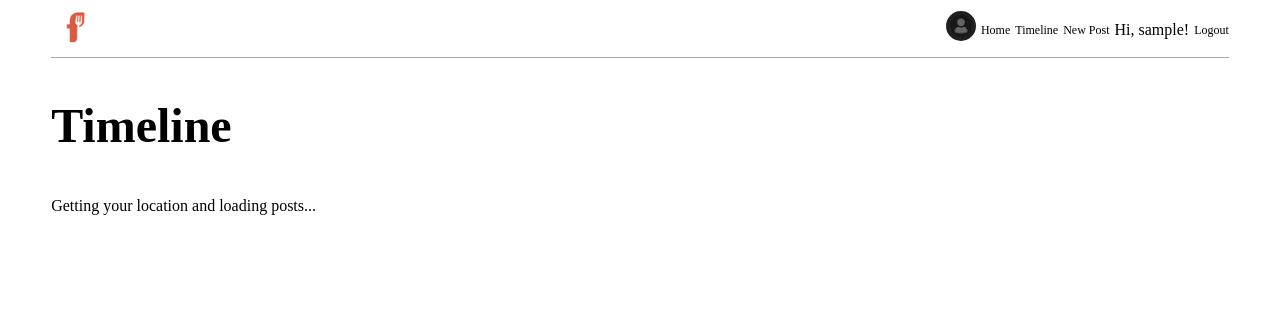
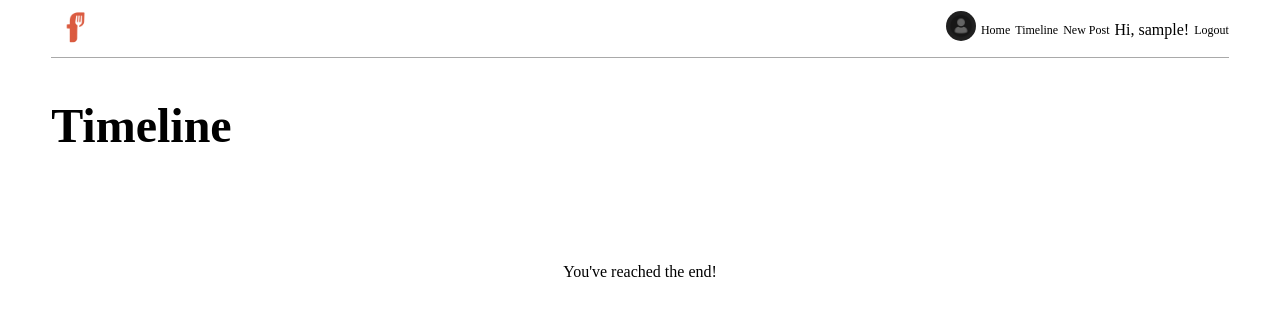
Before and after one commit to HY1109-maker/book_app, a Flask app: page /timeline in a window 1280 px wide. Shown: the top 319 px of the page. Run offline with Flask 3, Linux system fonts and the light colour scheme; the visitor is signed in with stand-in values (Sample User, id 1); data that the repository does not hold is empty.

Commit message:
timeline is pagenated, and the recomenndation is out of order. I need to fix it

```diff
--- a/app/routes.py
+++ b/app/routes.py
@@ -357,47 +357,19 @@ def haversine(lon1, lat1, lon2, lat2):
 @app.route('/api/timeline')
 @login_required
 def api_timeline():
-    lat = request.args.get('lat', type=float)
-    lon = request.args.get('lon', type=float)
+    # URLのクエリパラメータからページ番号を取得 (例: /api/timeline?page=2)
+    # 指定がなければ1ページ目
+    page = request.args.get('page', 1, type=int)
+    # 1ページあたりの投稿数
+    POSTS_PER_PAGE = 20
 
-    # タイムゾーン情報を持った「30日前の今」を計算
-    recent_date_aware = datetime.now(timezone.utc) - timedelta(days=30)
+    # データベースから指定されたページの投稿を取得
+    # .paginate()を使うことで、自動的にLIMITとOFFSETが設定される
+    pagination = Post.query.order_by(Post.timestamp.desc()).paginate(
+        page=page, per_page=POSTS_PER_PAGE, error_out=False
+    )
+    posts = pagination.items
 
-    # ▼▼▼ データベースでの比較用に、タイムゾーン情報を取り除いた naive 版を作成 ▼▼▼
-    recent_date_naive = recent_date_aware.replace(tzinfo=None)
-
-    # ▼▼▼ naive版を使ってデータベースに問い合わせる ▼▼▼
-    base_query = Post.query.filter(Post.timestamp >= recent_date_naive)
-
-    if lat is not None and lon is not None:
-        posts = base_query.all()
-        scored_posts = []
-
-        # スコア計算で使う「今」は、正確な aware 版を使用
-        now = datetime.now(timezone.utc)
-
-        for post in posts:
-            if not (post.shop and post.shop.latitude is not None and post.shop.longitude is not None):
-                continue
-
-            distance = haversine(lon, lat, post.shop.longitude, post.shop.latitude)
-            distance_score = 1 / (distance + 1)
-
-            # DBから取得した naive な時間に、aware 情報を付与して比較
-            post_time_aware = post.timestamp.replace(tzinfo=timezone.utc)
-            hours_ago = (now - post_time_aware).total_seconds() / 3600
-            time_score = 1 / (hours_ago + 1)
-
-            final_score = (time_score * 0.6) + (distance_score * 0.4)
-            scored_posts.append({'post': post, 'score': final_score})
-
-        sorted_posts_list = sorted(scored_posts, key=lambda x: x['score'], reverse=True)
-        posts = [item['post'] for item in sorted_posts_list]
-    else:
-        # 緯度経度がない場合は、新しい順に50件取得
-        posts = base_query.order_by(Post.timestamp.desc()).limit(50).all()
-
-    # JSONレスポンスを生成 (変更なし)
     posts_data = [{
         'id': post.id,
         'body': post.body,
@@ -406,7 +378,11 @@ def api_timeline():
         'shop_name': post.shop.name
     } for post in posts]
 
-    return jsonify(posts_data)
+    # フロントエンドに、次のページがあるかどうかの情報も返す
+    return jsonify({
+        'posts': posts_data,
+        'has_next_page': pagination.has_next
+    })
 
 
 # ▼▼▼ 既存の /timeline ルートは、HTMLを返すだけのシンプルなものにする ▼▼▼
--- a/app/templates/timeline.html
+++ b/app/templates/timeline.html
@@ -2,69 +2,39 @@
 
 {% block content %}
     <h1>Timeline</h1>
-    <p id="loading-message">Getting your location and loading posts...</p>
+    <div class="post-grid" id="timeline-grid">
+        </div>
 
-    <div class="post-grid">
-        {% for post in posts %}
-            <div class="post-card">
-                <img src="{{ url_for('static', filename='uploads/' + post.image_filename) }}" alt="User post">
-                <div class="post-info">
-                    <p class="post-body">{{ post.body or '' }}</p>
-                    <p class="post-meta">
-                        Posted by {{ post.author.username }} at {{ post.shop.name }}
-                    </p>
-                </div>
-            </div>
-        {% endfor %}
+    <div id="loading-indicator" style="text-align: center; padding: 20px; display: none;">
+        <p>Loading more posts...</p>
+    </div>
+    <div id="end-of-timeline" style="text-align: center; padding: 20px; display: none;">
+        <p>You've reached the end!</p>
     </div>
 {% endblock %}
-
 
 {% block head_extra %}
 <script>
 document.addEventListener('DOMContentLoaded', function () {
     const timelineGrid = document.getElementById('timeline-grid');
-    const loadingMessage = document.getElementById('loading-message');
+    const loadingIndicator = document.getElementById('loading-indicator');
+    const endOfTimelineMessage = document.getElementById('end-of-timeline');
 
-    // 1. ブラウザが位置情報取得に対応しているかチェック
-    if (navigator.geolocation) {
-        // 2. 位置情報の取得を試みる
-        navigator.geolocation.getCurrentPosition(
-            // 成功した場合のコールバック関数
-            (position) => {
-                const lat = position.coords.latitude;
-                const lon = position.coords.longitude;
-                loadingMessage.textContent = 'Loading posts near you...';
-                // 3. 取得した緯度経度をバックエンドAPIに渡して投稿を取得
-                fetchPosts(lat, lon);
-            },
-            // 失敗した場合（ユーザーが許可しなかった場合など）
-            () => {
-                loadingMessage.textContent = 'Could not get location. Loading latest posts...';
-                // 位置情報なしで投稿を取得
-                fetchPosts();
-            }
-        );
-    } else {
-        // そもそもブラウザが対応していない場合
-        loadingMessage.textContent = 'Geolocation is not supported by this browser. Loading latest posts...';
-        fetchPosts();
-    }
+    let currentPage = 1;
+    let isLoading = false;
+    let hasMorePages = true; // 次のページがあるかを管理するフラグ
 
-    // 投稿を取得して表示する関数
-    function fetchPosts(latitude = null, longitude = null) {
-        let apiUrl = '/api/timeline';
-        if (latitude && longitude) {
-            apiUrl += `?lat=${latitude}&lon=${longitude}`;
-        }
+    function fetchPosts() {
+        if (isLoading || !hasMorePages) return; // 読み込み中 or 最終ページなら何もしない
+        isLoading = true;
+        loadingIndicator.style.display = 'block';
 
-        fetch(apiUrl)
+        fetch(`/api/timeline?page=${currentPage}`)
             .then(response => response.json())
-            .then(posts => {
-                loadingMessage.style.display = 'none'; // ローディングメッセージを隠す
-                let content = '';
+            .then(data => {
+                const posts = data.posts;
                 posts.forEach(post => {
-                    content += `
+                    const postCard = `
                         <div class="post-card">
                             <img src="/static/uploads/${post.image_filename}" alt="User post">
                             <div class="post-info">
@@ -75,10 +45,35 @@ document.addEventListener('DOMContentLoaded', function () {
                             </div>
                         </div>
                     `;
+                    timelineGrid.insertAdjacentHTML('beforeend', postCard);
                 });
-                timelineGrid.innerHTML = content;
+
+                hasMorePages = data.has_next_page;
+                if (!hasMorePages) {
+                    endOfTimelineMessage.style.display = 'block'; // 最終ページならメッセージを表示
+                }
+                currentPage++;
+
+                loadingIndicator.style.display = 'none';
+                isLoading = false;
+            })
+            .catch(error => {
+                console.error('Error fetching timeline posts:', error);
+                loadingIndicator.textContent = 'Failed to load posts.';
+                isLoading = false;
             });
     }
+
+    // ▼▼▼ スクロールイベントの監視 ▼▼▼
+    window.addEventListener('scroll', () => {
+        // (ウィンドウの高さ + スクロール量)が、(ページ全体の高さ - 少しの余白)を超えたら次のページを読み込む
+        if ((window.innerHeight + window.scrollY) >= document.documentElement.offsetHeight - 200) {
+            fetchPosts();
+        }
+    });
+
+    // 最初のページを読み込む
+    fetchPosts();
 });
 </script>
 {% endblock %}
```
